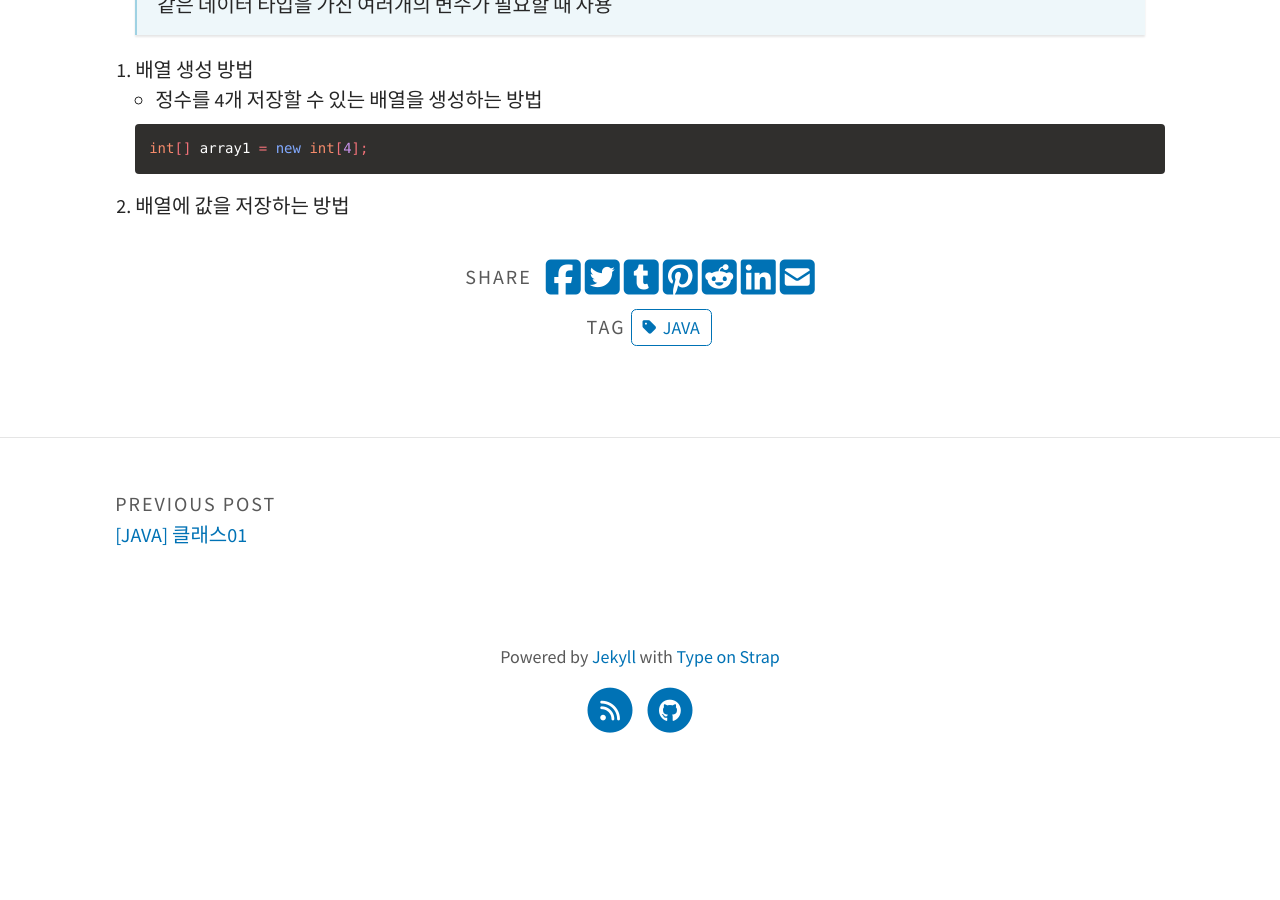
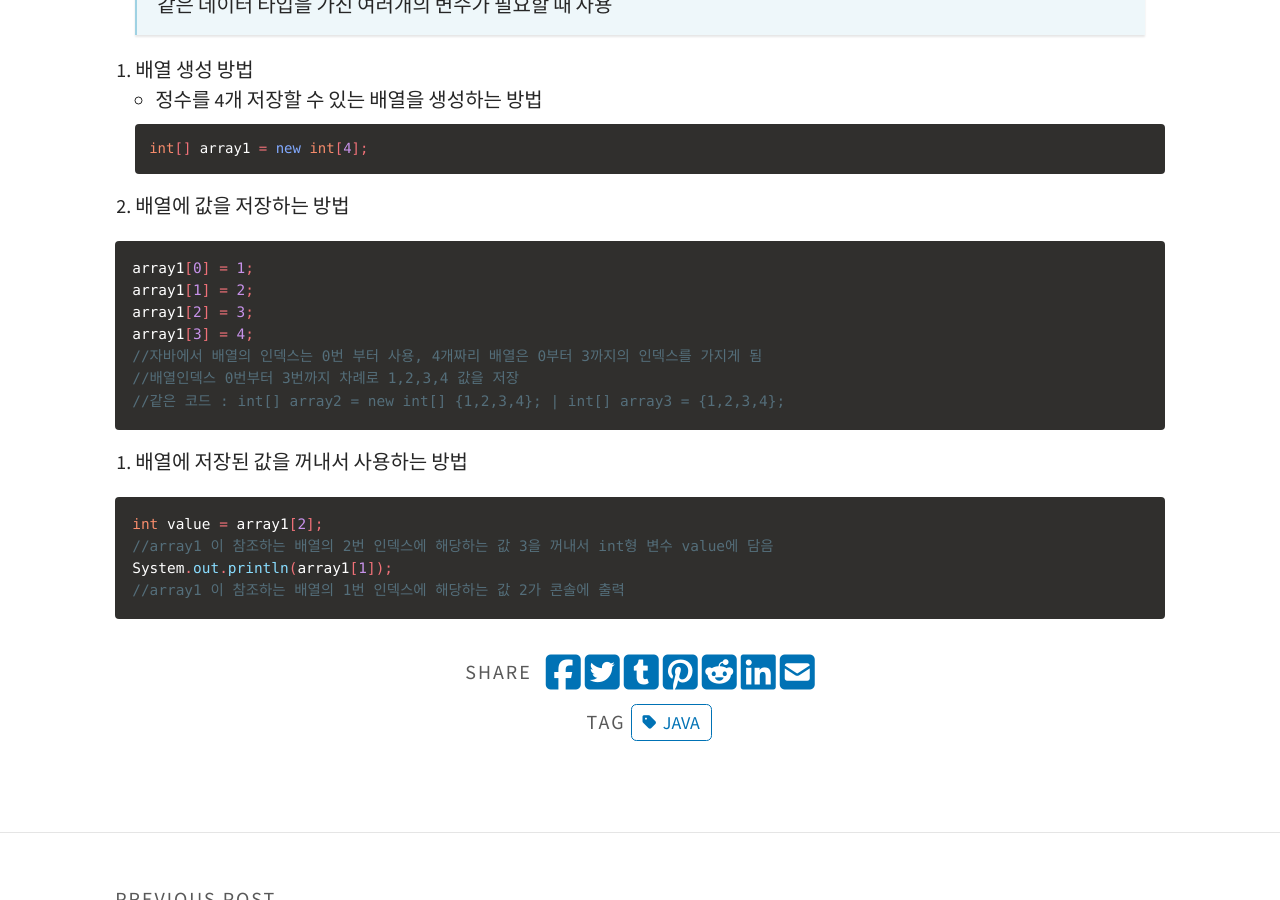
Before and after one commit to shkim00216/shkim00216.github.io, a Jekyll site: the page built from _posts/2024-08-21-java-arrangement.md, in a window 1280 px wide and 900 px high, scrolled down 448 px. Built offline with Jekyll 4.4.1, drawn with Linux system fonts in a browser that asks for light colours; some web fonts are replaced; a script that is not in the unit is left out; before the commit the page ends 1219 px from its top, so only the background shows below that.

Commit message:
Update 2024-08-21-java-arrangement.md

````diff
--- a/_posts/2024-08-21-java-arrangement.md
+++ b/_posts/2024-08-21-java-arrangement.md
@@ -20,3 +20,22 @@ categories: JAVA
    ```
 
 2. 배열에 값을 저장하는 방법
+
+```java
+array1[0] = 1;
+array1[1] = 2;
+array1[2] = 3;
+array1[3] = 4;
+//자바에서 배열의 인덱스는 0번 부터 사용, 4개짜리 배열은 0부터 3까지의 인덱스를 가지게 됨
+//배열인덱스 0번부터 3번까지 차례로 1,2,3,4 값을 저장
+//같은 코드 : int[] array2 = new int[] {1,2,3,4}; | int[] array3 = {1,2,3,4};
+```
+
+3. 배열에 저장된 값을 꺼내서 사용하는 방법
+
+```java
+int value = array1[2];
+//array1 이 참조하는 배열의 2번 인덱스에 해당하는 값 3을 꺼내서 int형 변수 value에 담음
+System.out.println(array1[1]);
+//array1 이 참조하는 배열의 1번 인덱스에 해당하는 값 2가 콘솔에 출력
+```
````
